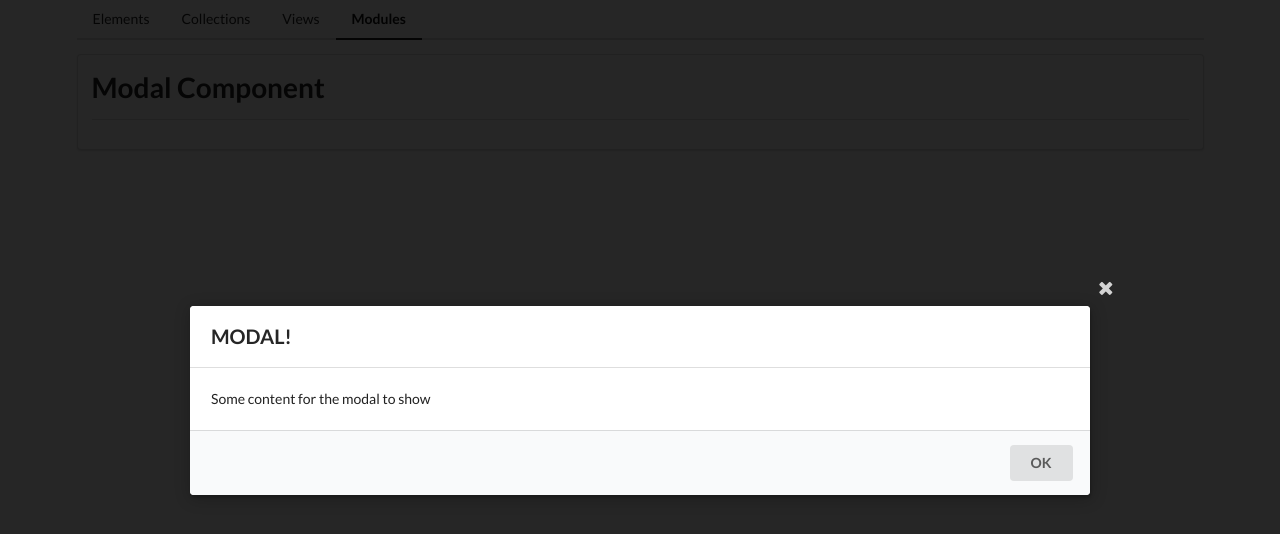
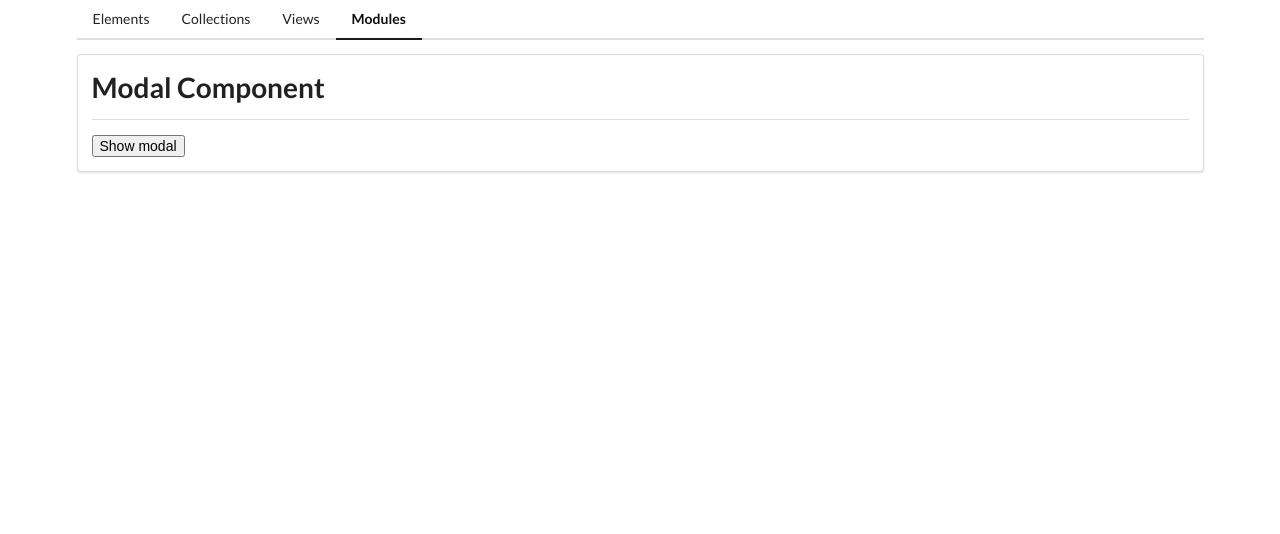
Before and after one commit to kbussert/comps, an Angular app: page /mods in a window 1280 px wide. Shown: the top 534 px of the page. Built offline with nearby package versions, Linux system fonts and the light colour scheme.

Commit message:
Implement show/hide modal, clickology around closing, and making the component reusable.

```diff
--- a/src/app/mods/modal/modal.component.css
+++ b/src/app/mods/modal/modal.component.css
@@ -0,0 +1,11 @@
+.actions:empty {
+  display: none;
+}
+
+.actions-default {
+  display: none;
+}
+
+.actions:empty + .actions-default {
+  display: block;
+}
--- a/src/app/mods/modal/modal.component.html
+++ b/src/app/mods/modal/modal.component.html
@@ -1,16 +1,17 @@
-<div class="ui dimmer visible active">
-  <div class="ui modal visible active">
-    <i class="close icon"></i>
+<div (click)="onCloseClick()" class="ui dimmer visible active">
+  <div (click)="$event.stopPropagation()" class="ui modal visible active">
+    <i (click)="onCloseClick()" class="close icon"></i>
     <div class="header">
-      MODAL!
+      <ng-content select="[modalTitle]" ></ng-content>
     </div>
     <div class="content">
-      <p>
-        Some content for the modal to show
-      </p>
+      <ng-content></ng-content>
     </div>
     <div class="actions">
-      <button class="ui button">OK</button>
+      <ng-content select="[modalFooter]"></ng-content>
+    </div>
+    <div class="actions actions-default">
+      <button (click)="onCloseClick()" class="ui button">OK</button>
     </div>
   </div>
 </div>
--- a/src/app/mods/modal/modal.component.ts
+++ b/src/app/mods/modal/modal.component.ts
@@ -1,4 +1,4 @@
-import { Component, OnInit, ElementRef } from '@angular/core';
+import { Component, OnInit, ElementRef, Output, EventEmitter } from '@angular/core';
 
 @Component({
   selector: 'app-modal',
@@ -6,6 +6,7 @@ import { Component, OnInit, ElementRef } from '@angular/core';
   styleUrls: ['./modal.component.css']
 })
 export class ModalComponent implements OnInit {
+  @Output() close = new EventEmitter();
 
   constructor(private el: ElementRef) {
    }
@@ -18,4 +19,8 @@ export class ModalComponent implements OnInit {
     this.el.nativeElement.remove();
   }
 
+  onCloseClick() {
+    this.close.emit();
+  }
+
 }
--- a/src/app/mods/mods-home/mods-home.component.html
+++ b/src/app/mods/mods-home/mods-home.component.html
@@ -1,2 +1,9 @@
 <app-divider>Modal Component</app-divider>
-<app-modal></app-modal>
+<button (click)="onClick()">Show modal</button>
+<app-modal (close)="onClick()" *ngIf="modalOpen">
+  <div modalTitle>I am a REUSABLE title</div>
+  <p>I am a REUSABLE component</p>
+  <div modalFooter>
+    <button class="ui button" (click)="onClick()">CLOSE ME!</button>
+  </div>
+</app-modal>
--- a/src/app/mods/mods-home/mods-home.component.ts
+++ b/src/app/mods/mods-home/mods-home.component.ts
@@ -6,10 +6,14 @@ import { Component, OnInit } from '@angular/core';
   styleUrls: ['./mods-home.component.css']
 })
 export class ModsHomeComponent implements OnInit {
-
+  modalOpen = false;
   constructor() { }
 
   ngOnInit(): void {
   }
 
+  onClick() {
+    this.modalOpen = !this.modalOpen;
+  }
+
 }
```
